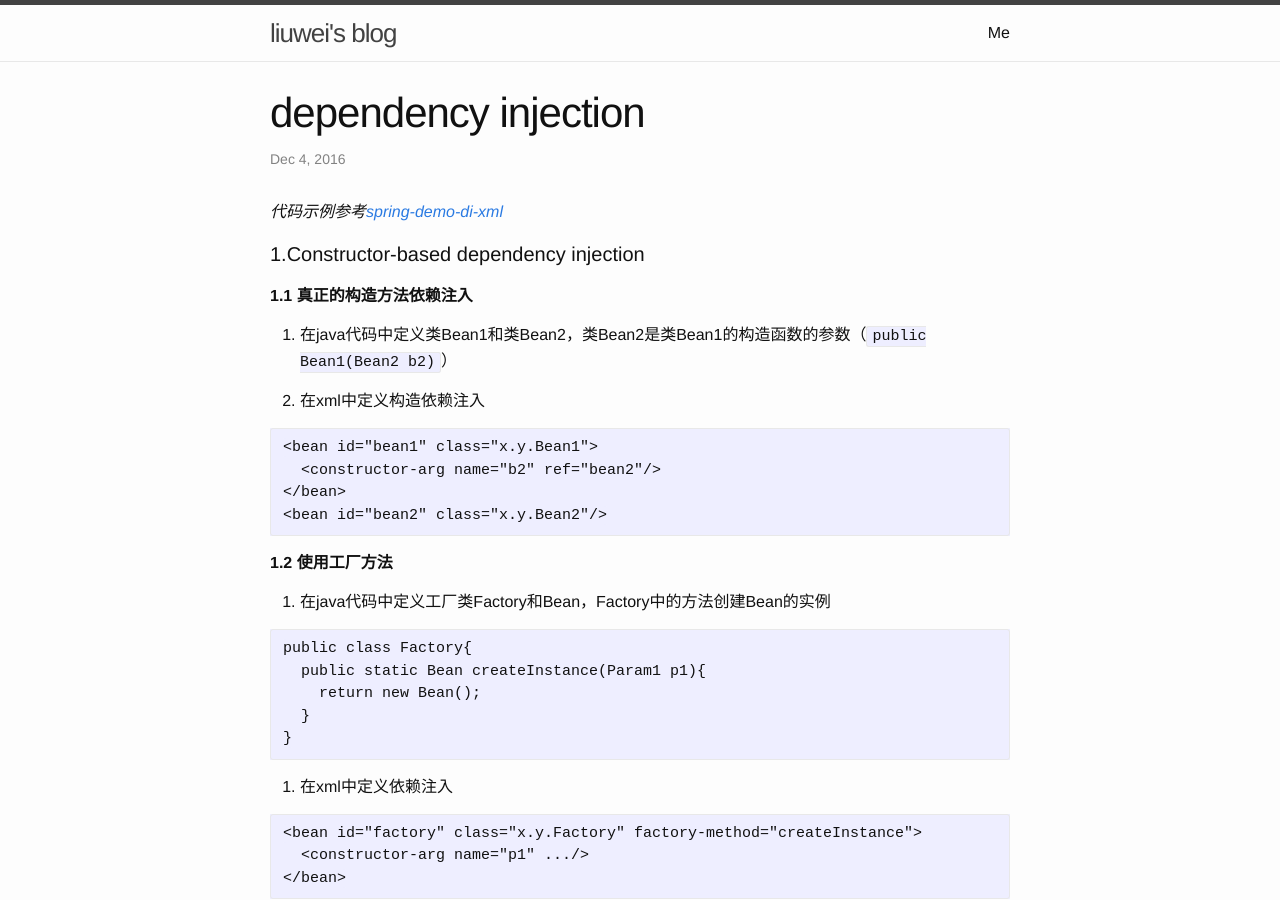
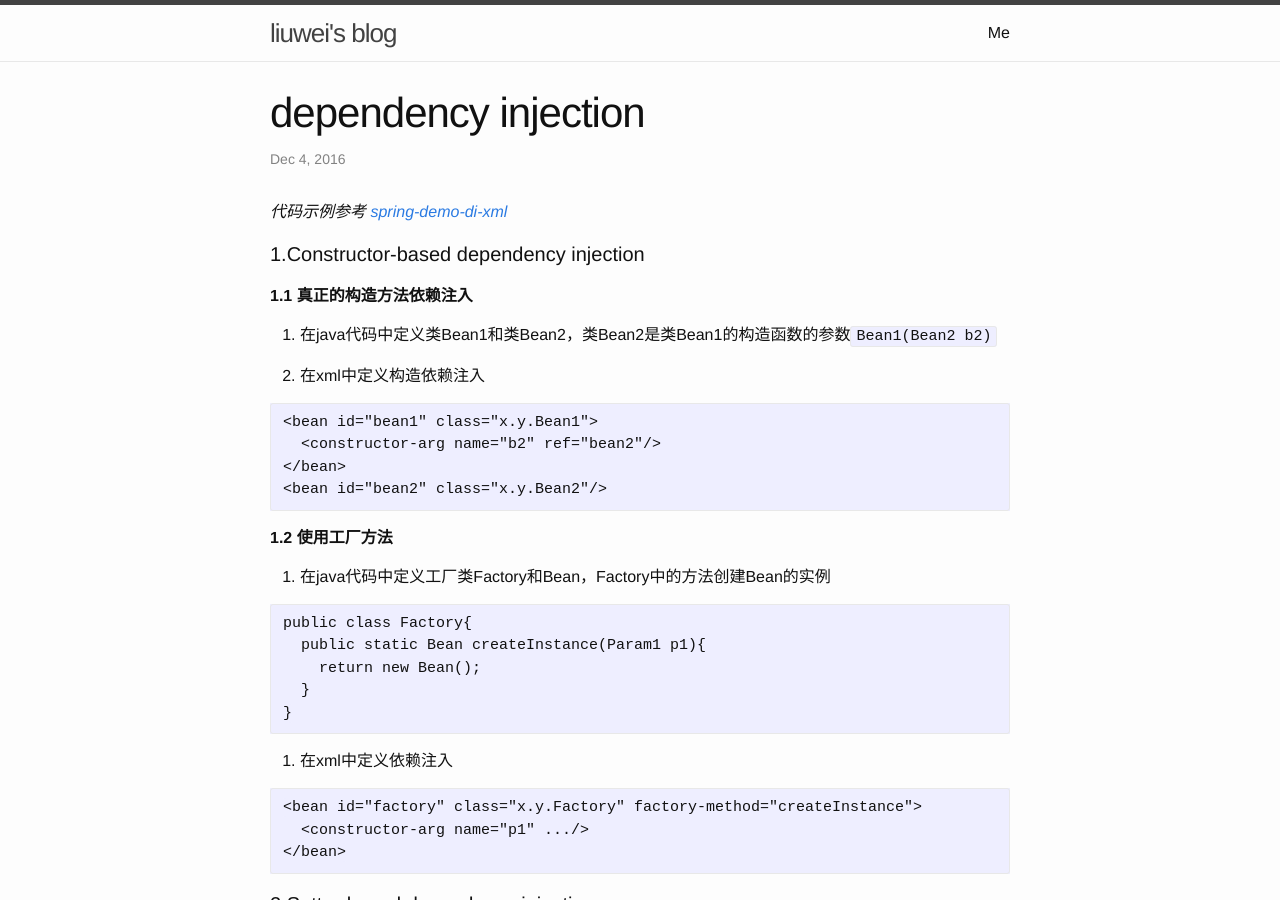
Before and after one commit to liuweiii/liuweiii.github.io, a Jekyll site: the page built from _posts/2016-12-4-dependency injection.markdown, in a window 1280 px wide and 900 px high. Built offline with Jekyll 4.4.1, drawn with Linux system fonts in a browser that asks for light colours.

Commit message:
dependency injection add url

```diff
--- a/_posts/2016-12-4-dependency injection.markdown
+++ b/_posts/2016-12-4-dependency injection.markdown
@@ -9,13 +9,13 @@
 - spring
 ---
 
-*代码示例参考<a href='https://github.com/liuweiii/spring-demo-di-xml'>spring-demo-di-xml</a>*
+*代码示例参考 <a href='https://github.com/liuweiii/spring-demo-di-xml' target='_blank'>spring-demo-di-xml</a>*
 
 #### 1.Constructor-based dependency injection
 
 **1.1 真正的构造方法依赖注入**
 
-1. 在java代码中定义类Bean1和类Bean2，类Bean2是类Bean1的构造函数的参数（`public Bean1(Bean2 b2)`）
+1. 在java代码中定义类Bean1和类Bean2，类Bean2是类Bean1的构造函数的参数`Bean1(Bean2 b2)`
 
 2. 在xml中定义构造依赖注入
 
```
